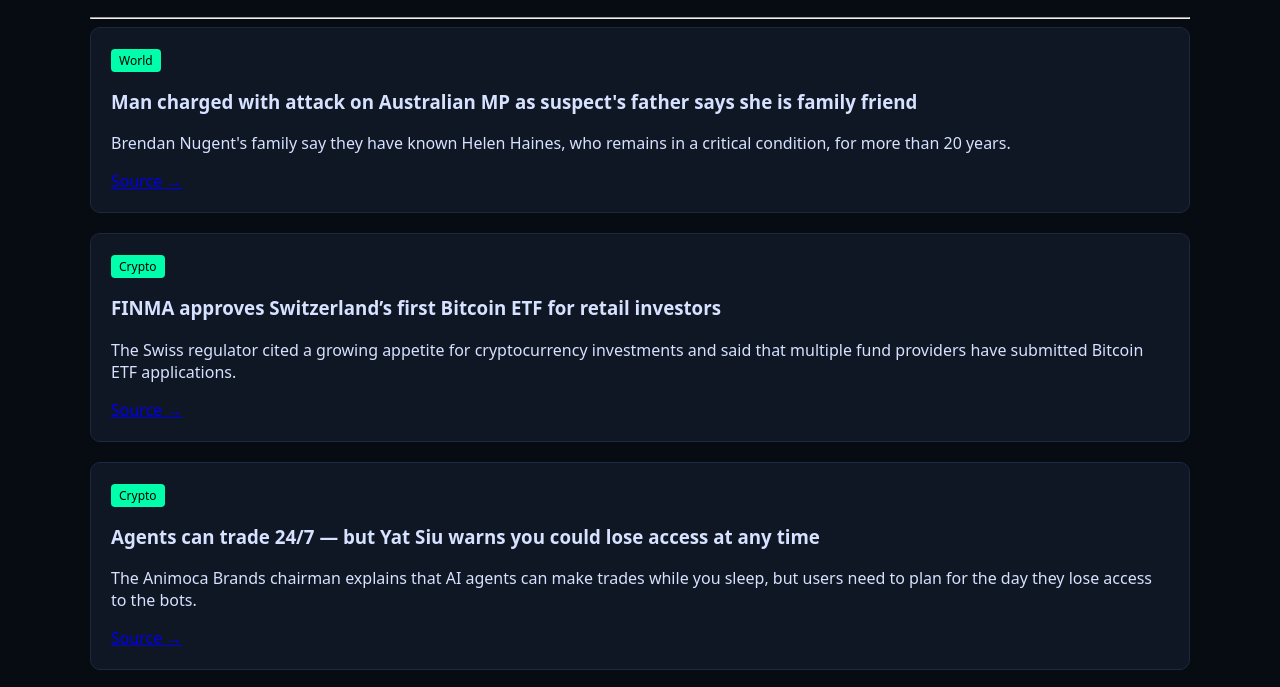
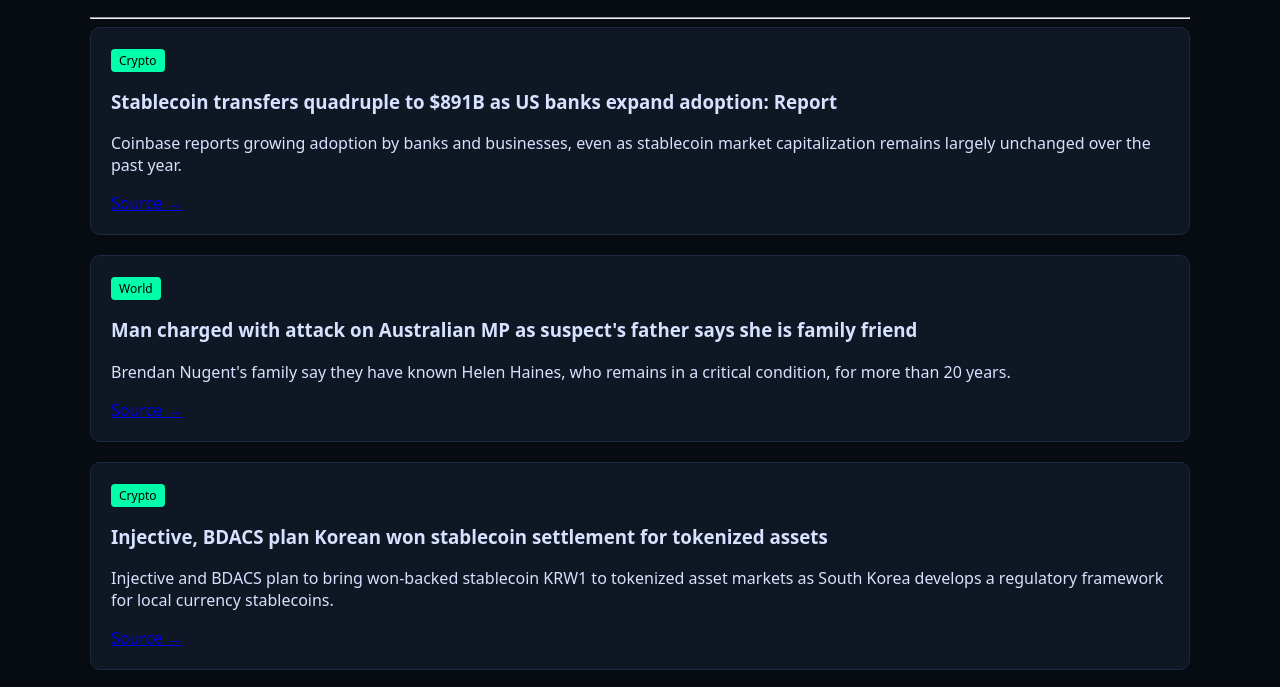
Before and after one commit to svmomin/alien-intelligence-blog, an Eleventy site: page src/posts/2026-10-20-briefing.md in a window 1280 px wide. Shown: the part 194-881 px from the top of the page. Built offline with nearby package versions, Linux system fonts and the light colour scheme; Eleventy itself is replaced by a stand-in of ours; files that its build step writes are made by us from their sources.

Commit message:
Auto alien intelligence post

```diff
--- a/src/posts/2026-10-20-briefing.md
+++ b/src/posts/2026-10-20-briefing.md
@@ -9,6 +9,13 @@ date: "2026-10-20"
 <hr>
 
 <div class="intel-card">
+<span class="intel-category">Crypto</span>
+<h3>Stablecoin transfers quadruple to $891B as US banks expand adoption: Report</h3>
+<p>Coinbase reports growing adoption by banks and businesses, even as stablecoin market capitalization remains largely unchanged over the past year.</p>
+<a href="https://cointelegraph.com/news/stablecoins-move-400m-an-hour-as-73-of-volume-occurs-outside-banking-hours-coinbase-report?utm_source=rss_feed&utm_medium=rss&utm_campaign=rss_partner_inbound" target="_blank">Source →</a>
+</div>
+
+<div class="intel-card">
 <span class="intel-category">World</span>
 <h3>Man charged with attack on Australian MP as suspect's father says she is family friend</h3>
 <p>Brendan Nugent's family say they have known Helen Haines, who remains in a critical condition, for more than 20 years.</p>
@@ -17,23 +24,16 @@ date: "2026-10-20"
 
 <div class="intel-card">
 <span class="intel-category">Crypto</span>
-<h3>FINMA approves Switzerland’s first Bitcoin ETF for retail investors</h3>
-<p>The Swiss regulator cited a growing appetite for cryptocurrency investments and said that multiple fund providers have submitted Bitcoin ETF applications.</p>
-<a href="https://cointelegraph.com/news/finma-approves-switzerlands-first-bitcoin-etf-retail?utm_source=rss_feed&utm_medium=rss&utm_campaign=rss_partner_inbound" target="_blank">Source →</a>
+<h3>Injective, BDACS plan Korean won stablecoin settlement for tokenized assets </h3>
+<p>Injective and BDACS plan to bring won-backed stablecoin KRW1 to tokenized asset markets as South Korea develops a regulatory framework for local currency stablecoins.</p>
+<a href="https://cointelegraph.com/news/injective-bdacs-korean-won-stablecoin-tokenized-assets?utm_source=rss_feed&utm_medium=rss&utm_campaign=rss_partner_inbound" target="_blank">Source →</a>
 </div>
 
 <div class="intel-card">
 <span class="intel-category">Crypto</span>
-<h3>Agents can trade 24/7 — but Yat Siu warns you could lose access at any time</h3>
-<p>The Animoca Brands chairman explains that AI agents can make trades while you sleep, but users need to plan for the day they lose access to the bots.</p>
-<a href="https://cointelegraph.com/magazine/ai-trade-sleep-yat-siu-warns-losing-agent?utm_source=rss_feed&utm_medium=rss&utm_campaign=rss_partner_inbound" target="_blank">Source →</a>
-</div>
-
-<div class="intel-card">
-<span class="intel-category">Markets</span>
-<h3>Chancellor rejects calls to raise Capital Gains Tax in Budget</h3>
-<p>Influential Labour figures had been pushing for equalising CGT and income tax, but critics have said this could drive wealthy people out of Britain.</p>
-<a href="https://www.bbc.co.uk/news/articles/c50me4w4x1vyo?at_medium=RSS&at_campaign=rss" target="_blank">Source →</a>
+<h3>Strive closes $630M SATS IPO, leaves Bitcoin allocation unspecified</h3>
+<p>The Bitcoin treasury company could acquire an estimated 7,372 BTC with its net proceeds, potentially surpassing Metaplanet’s holdings if it allocates the full amount.</p>
+<a href="https://cointelegraph.com/news/strive-closes-630m-sats-ipo-leaves-bitcoin-allocation-unspecified?utm_source=rss_feed&utm_medium=rss&utm_campaign=rss_partner_inbound" target="_blank">Source →</a>
 </div>
 
 <div class="intel-card">
```
